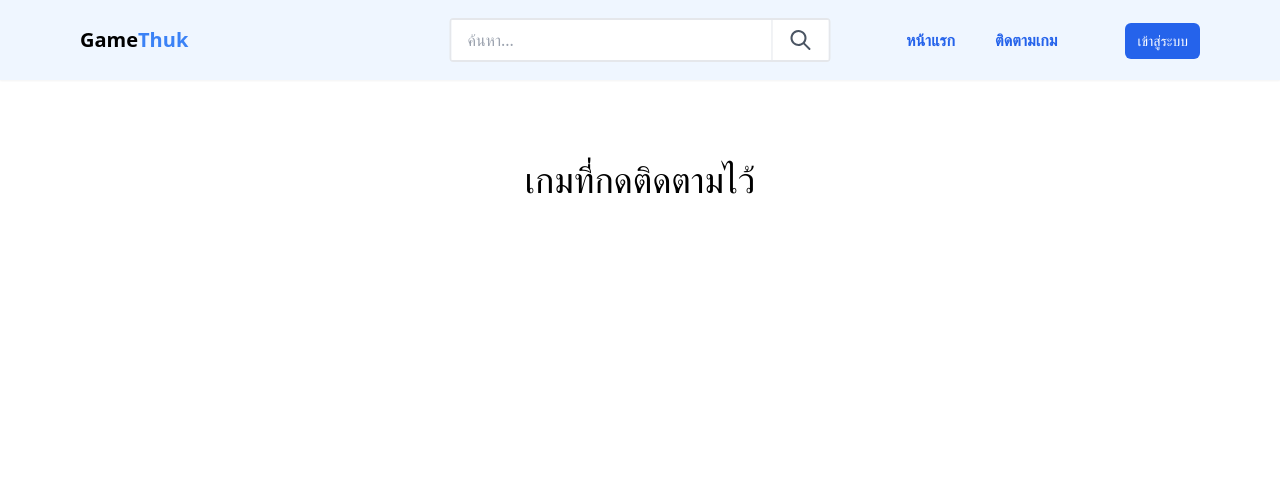
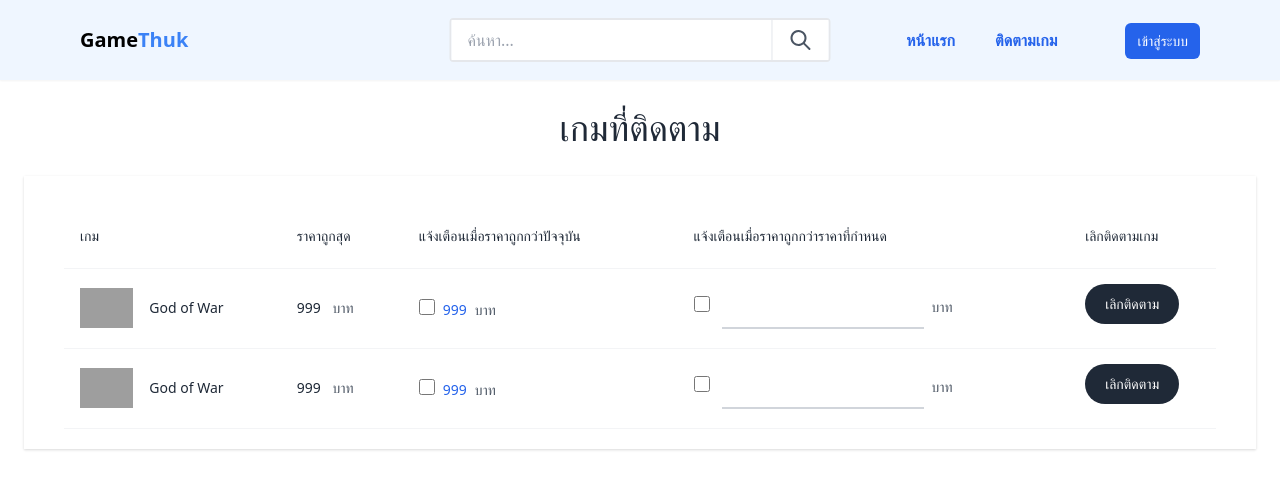
Before and after one commit to BoraBestz/GameThukv2, a Next.js app: page /favorite in a window 1280 px wide. Shown: the top 490 px of the page. Built offline with nearby package versions, Linux system fonts and the light colour scheme; grey boxes are pictures that could not be loaded.

Commit message:
Update favorite.js

```diff
--- a/pages/favorite.js
+++ b/pages/favorite.js
@@ -1,14 +1,165 @@
 import Navbar from "../components/navbar";
 import Link from "next/link";
+import React, { useState } from "react";
 
 function favorite() {
+  const [show, setShow] = useState(null);
   return (
-    <div className="">
+    <>
       <Navbar />
-      <div className="flex justify-center items-center flex-col pt-40 text-center lg:text-4xl text-5xl space-y-2">
-        <h1 className="text-center">เกมที่กดติดตามไว้ </h1>
+      <div className="w-full sm:px-6 py-20">
+        <div className="px-4 md:px-10 py-4 md:py-7  rounded-tl-lg rounded-tr-lg">
+          <div className="sm:flex items-center flex flex-col text-center w-full">
+            <p className="text-base sm:text-4l md:text-4xl lg:text-4xl leading-normal text-gray-800">
+              เกมที่ติดตาม
+            </p>
+          </div>
+        </div>
+        <div className="bg-white shadow px-4 md:px-10 pt-4 md:pt-7 pb-5 overflow-y-auto">
+          <table className="w-full whitespace-nowrap">
+            <thead>
+              <tr className="h-16 w-full text-sm leading-none text-gray-800">
+                <th className="font-normal text-left pl-4">เกม</th>
+                <th className="font-normal text-left pl-12">ราคาถูกสุด</th>
+                <th className="font-normal text-left pl-12">
+                  แจ้งเตือนเมื่อราคาถูกกว่าปัจจุบัน
+                </th>
+                <th className="font-normal text-left pl-20">
+                  แจ้งเตือนเมื่อราคาถูกกว่าราคาที่กำหนด
+                </th>
+                <th className="font-normal text-left pl-20">เลิกติดตามเกม</th>
+              </tr>
+            </thead>
+            <tbody className="w-full">
+              {/* -------------------------------------เริ่มแถว----------------------------------- */}
+              <tr className="h-20 text-sm leading-none text-gray-800 bg-white hover:bg-gray-100 border-b border-t border-gray-100">
+                <td className="pl-4 cursor-pointer">
+                  <div className="flex items-center">
+                    <div className="w-15 h-10 ">
+                      <img
+                        className="w-full h-full object-center object-cover"
+                        src="https://cdn.akamai.steamstatic.com/steam/apps/1593500/header.jpg?t=1642526157"
+                      />
+                    </div>
+                    <div className="pl-4">
+                      <p className="font-medium">God of War</p>
+                    </div>
+                  </div>
+                </td>
+                <td className="pl-12">
+                  <p className="text-sm font-medium leading-none text-gray-800">
+                    999 <a className="font-medium text-gray-600 ml-2">บาท</a>
+                  </p>
+                </td>
+                <td className="pl-12 text-blue-600">
+                  <p className="font-medium">
+                    <input
+                      id="remember"
+                      aria-describedby="remember"
+                      type="checkbox"
+                      class="w-4 h-4 bg-gray-50 rounded border border-gray-300 focus:ring-3 focus:ring-blue-300 dark:bg-gray-700 dark:border-gray-600 dark:focus:ring-blue-600 dark:ring-offset-gray-800"
+                      required
+                    />
+                    <a className="ml-2">999</a>
+                    <a className="font-medium text-gray-600 ml-2">บาท</a>
+                  </p>
+                </td>
+                <td className="pl-20">
+                  <p className="font-medium">
+                    <div className="">
+                      <input
+                        id="remember"
+                        aria-describedby="remember"
+                        type="checkbox"
+                        class="w-4 h-4 bg-gray-50 rounded border border-gray-300 focus:ring-3 focus:ring-blue-300 dark:bg-gray-700 dark:border-gray-600 dark:focus:ring-blue-600 dark:ring-offset-gray-800"
+                        required
+                      />
+
+                      <input
+                        class=" ml-3 py-2.5 px-0 w-25 text-sm text-gray-900 bg-transparent border-0 border-b-2 border-gray-300 appearance-none dark:text-white dark:border-gray-600 dark:focus:border-blue-500 focus:outline-none focus:ring-0 focus:border-blue-600 peer "
+                        placeholder=" "
+                        required
+                      />
+                      <a className="font-medium text-gray-600 ml-2">บาท</a>
+                    </div>
+                  </p>
+                </td>
+                <td className="pl-20">
+                  <button
+                    type="button"
+                    class="text-white bg-gray-800 hover:bg-gray-900 focus:outline-none focus:ring-4 focus:ring-gray-300 font-medium rounded-full text-sm px-5 py-2.5 mr-2 mb-2 dark:bg-gray-800 dark:hover:bg-gray-700 dark:focus:ring-gray-700 dark:border-gray-700"
+                  >
+                    เลิกติดตาม
+                  </button>
+                </td>
+              </tr>
+              {/* ---------------------------จบหนึ่งแถว--------------------------------- */}
+              <tr className="h-20 text-sm leading-none text-gray-800 bg-white hover:bg-gray-100 border-b border-t border-gray-100">
+                <td className="pl-4 cursor-pointer">
+                  <div className="flex items-center">
+                    <div className="w-15 h-10 ">
+                      <img
+                        className="w-full h-full object-center object-cover"
+                        src="https://cdn.akamai.steamstatic.com/steam/apps/1593500/header.jpg?t=1642526157"
+                      />
+                    </div>
+                    <div className="pl-4">
+                      <p className="font-medium">God of War</p>
+                    </div>
+                  </div>
+                </td>
+                <td className="pl-12">
+                  <p className="text-sm font-medium leading-none text-gray-800">
+                    999 <a className="font-medium text-gray-600 ml-2">บาท</a>
+                  </p>
+                </td>
+                <td className="pl-12 text-blue-600">
+                  <p className="font-medium">
+                    <input
+                      id="remember"
+                      aria-describedby="remember"
+                      type="checkbox"
+                      class="w-4 h-4 bg-gray-50 rounded border border-gray-300 focus:ring-3 focus:ring-blue-300 dark:bg-gray-700 dark:border-gray-600 dark:focus:ring-blue-600 dark:ring-offset-gray-800"
+                      required
+                    />
+                    <a className="ml-2">999</a>
+                    <a className="font-medium text-gray-600 ml-2">บาท</a>
+                  </p>
+                </td>
+                <td className="pl-20">
+                  <p className="font-medium">
+                    <div className="">
+                      <input
+                        id="remember"
+                        aria-describedby="remember"
+                        type="checkbox"
+                        class="w-4 h-4 bg-gray-50 rounded border border-gray-300 focus:ring-3 focus:ring-blue-300 dark:bg-gray-700 dark:border-gray-600 dark:focus:ring-blue-600 dark:ring-offset-gray-800"
+                        required
+                      />
+
+                      <input
+                        class=" ml-3 py-2.5 px-0 w-25 text-sm text-gray-900 bg-transparent border-0 border-b-2 border-gray-300 appearance-none dark:text-white dark:border-gray-600 dark:focus:border-blue-500 focus:outline-none focus:ring-0 focus:border-blue-600 peer "
+                        placeholder=" "
+                        required
+                      />
+                      <a className="font-medium text-gray-600 ml-2">บาท</a>
+                    </div>
+                  </p>
+                </td>
+                <td className="pl-20">
+                  <button
+                    type="button"
+                    class="text-white bg-gray-800 hover:bg-gray-900 focus:outline-none focus:ring-4 focus:ring-gray-300 font-medium rounded-full text-sm px-5 py-2.5 mr-2 mb-2 dark:bg-gray-800 dark:hover:bg-gray-700 dark:focus:ring-gray-700 dark:border-gray-700"
+                  >
+                    เลิกติดตาม
+                  </button>
+                </td>
+              </tr>
+            </tbody>
+          </table>
+        </div>
       </div>
-    </div>
+    </>
   );
 }
 
```
